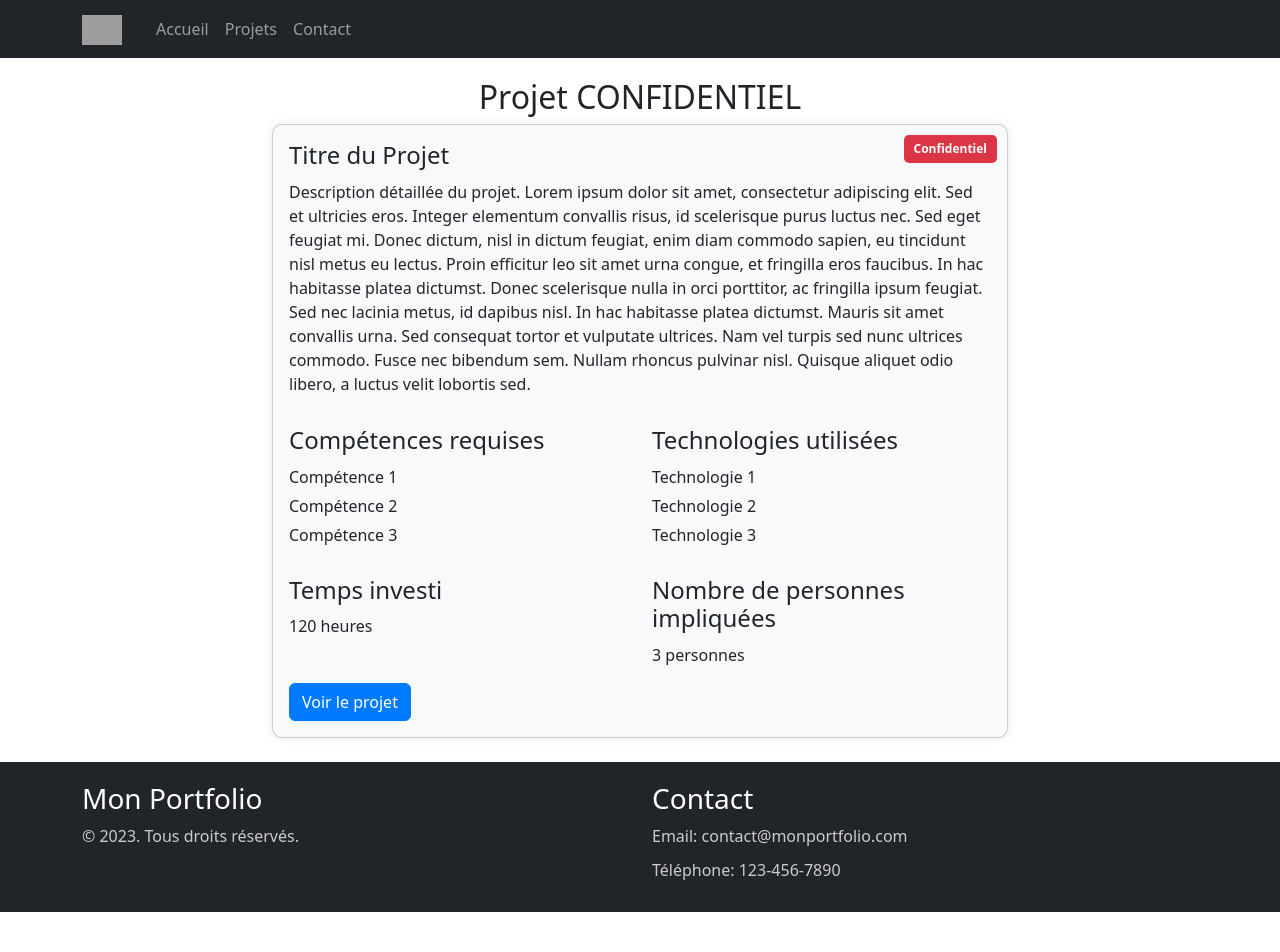
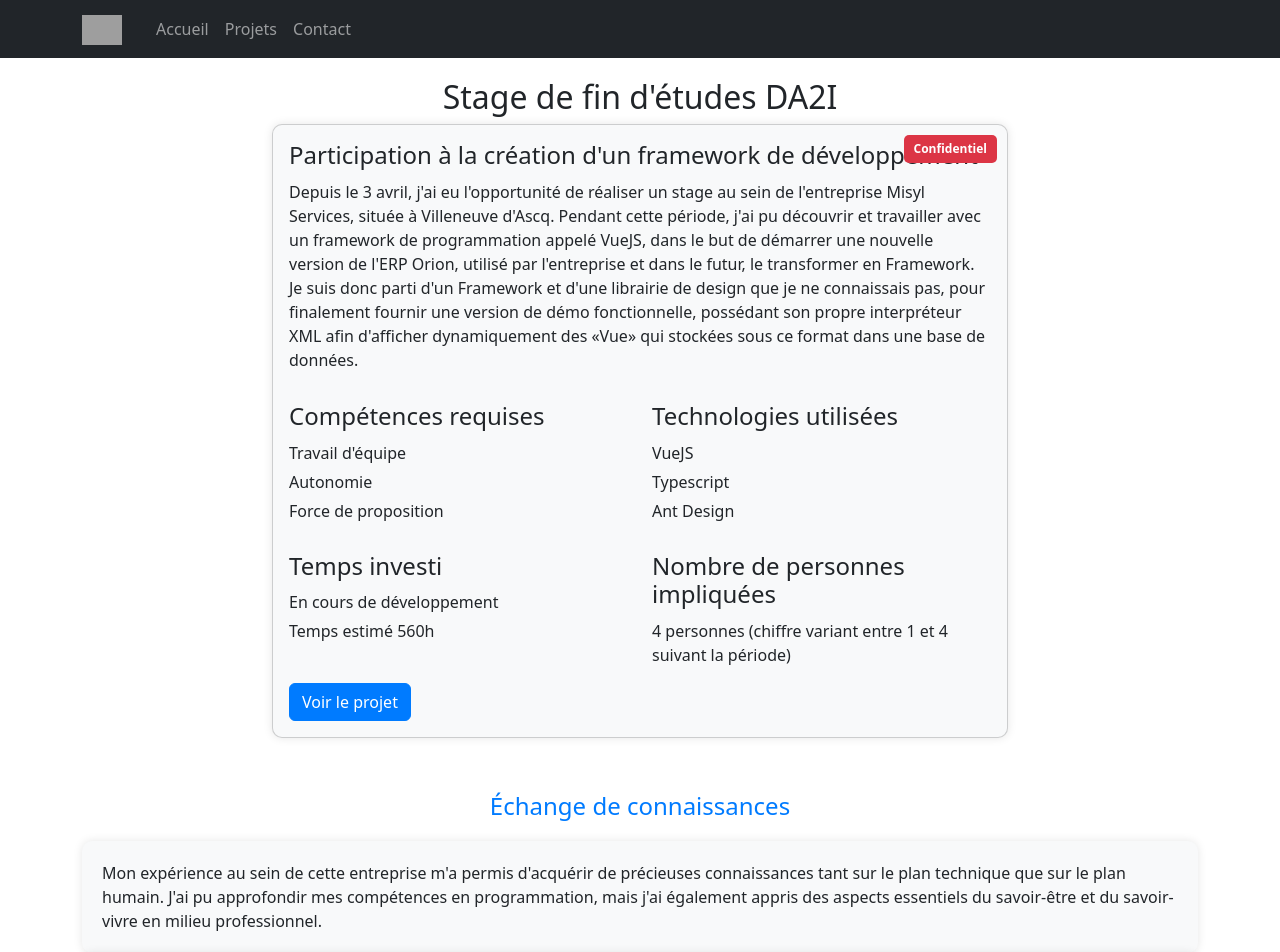
Before and after one commit to LBasil/portfolio-vuejs, a Vue app: page /misyl-project in a window 1280 px wide. Shown: the top 952 px of the page. Before the commit the page ends 912 px from the top, so only its background shows below. Built offline with nearby package versions, Linux system fonts and the light colour scheme; grey boxes are pictures that could not be loaded.

Commit message:
Partie stage misyl terminée

```diff
--- a/src/views/MisylProject.vue
+++ b/src/views/MisylProject.vue
@@ -1,27 +1,25 @@
 <template>
   <div class="container">
-    <h2 class="text-center">Projet CONFIDENTIEL</h2>
+    <h2 class="text-center">Stage de fin d'études DA2I</h2>
     <div class="row justify-content-center">
       <div class="col-md-8">
         <div class="card mb-4 animated-card">
           <div class="card-body">
             <h5 class="card-title animated-title" data-animation="slide-up">
-              Titre du Projet
+              Participation à la création d'un framework de développement
             </h5>
             <p class="card-text">
-              Description détaillée du projet. Lorem ipsum dolor sit amet,
-              consectetur adipiscing elit. Sed et ultricies eros. Integer
-              elementum convallis risus, id scelerisque purus luctus nec. Sed
-              eget feugiat mi. Donec dictum, nisl in dictum feugiat, enim diam
-              commodo sapien, eu tincidunt nisl metus eu lectus. Proin efficitur
-              leo sit amet urna congue, et fringilla eros faucibus. In hac
-              habitasse platea dictumst. Donec scelerisque nulla in orci
-              porttitor, ac fringilla ipsum feugiat. Sed nec lacinia metus, id
-              dapibus nisl. In hac habitasse platea dictumst. Mauris sit amet
-              convallis urna. Sed consequat tortor et vulputate ultrices. Nam
-              vel turpis sed nunc ultrices commodo. Fusce nec bibendum sem.
-              Nullam rhoncus pulvinar nisl. Quisque aliquet odio libero, a
-              luctus velit lobortis sed.
+              Depuis le 3 avril, j'ai eu l'opportunité de réaliser un stage au
+              sein de l'entreprise Misyl Services, située à Villeneuve d'Ascq.
+              Pendant cette période, j'ai pu découvrir et travailler avec un
+              framework de programmation appelé VueJS, dans le but de démarrer
+              une nouvelle version de l'ERP Orion, utilisé par l'entreprise et
+              dans le futur, le transformer en Framework. Je suis donc parti
+              d'un Framework et d'une librairie de design que je ne connaissais
+              pas, pour finalement fournir une version de démo fonctionnelle,
+              possédant son propre interpréteur XML afin d'afficher
+              dynamiquement des «Vue» qui stockées sous ce format dans une base
+              de données.
             </p>
             <div class="project-details">
               <div class="row">
@@ -33,9 +31,9 @@
                     Compétences requises
                   </h6>
                   <ul class="list-group">
-                    <li class="list-group-item">Compétence 1</li>
-                    <li class="list-group-item">Compétence 2</li>
-                    <li class="list-group-item">Compétence 3</li>
+                    <li class="list-group-item">Travail d'équipe</li>
+                    <li class="list-group-item">Autonomie</li>
+                    <li class="list-group-item">Force de proposition</li>
                   </ul>
                 </div>
                 <div class="col-md-6">
@@ -46,9 +44,9 @@
                     Technologies utilisées
                   </h6>
                   <ul class="list-group">
-                    <li class="list-group-item">Technologie 1</li>
-                    <li class="list-group-item">Technologie 2</li>
-                    <li class="list-group-item">Technologie 3</li>
+                    <li class="list-group-item">VueJS</li>
+                    <li class="list-group-item">Typescript</li>
+                    <li class="list-group-item">Ant Design</li>
                   </ul>
                 </div>
               </div>
@@ -60,7 +58,10 @@
                   >
                     Temps investi
                   </h6>
-                  <p>120 heures</p>
+                  <ul class="list-group">
+                    <li class="list-group-item">En cours de développement</li>
+                    <li class="list-group-item">Temps estimé 560h</li>
+                  </ul>
                 </div>
                 <div class="col-md-6">
                   <h6
@@ -69,7 +70,10 @@
                   >
                     Nombre de personnes impliquées
                   </h6>
-                  <p>3 personnes</p>
+                  <p>
+                    4 personnes (chiffre variant entre 1 et 4 suivant la
+                    période)
+                  </p>
                 </div>
               </div>
             </div>
@@ -79,18 +83,41 @@
         </div>
       </div>
     </div>
+
+    <div class="knowledge-exchange">
+      <h3 class="text-center">Échange de connaissances</h3>
+      <div class="knowledge-exchange-content">
+        <p>
+          Mon expérience au sein de cette entreprise m'a permis d'acquérir de
+          précieuses connaissances tant sur le plan technique que sur le plan
+          humain. J'ai pu approfondir mes compétences en programmation, mais
+          j'ai également appris des aspects essentiels du savoir-être et du
+          savoir-vivre en milieu professionnel.
+        </p>
+      </div>
+      <div class="knowledge-exchange-content">
+        <p>
+          En échange, j'ai apporté à l'entreprise des compétences techniques
+          spécifiques, une base solide pour le projet et du code réutilisable.
+          Mon travail de recherche et d'exploration technique a permis d'élargir
+          les possibilités du projet, la réutilisabilité du code et la
+          documentation ont contribué à une meilleure efficacité et à une
+          maintenance simplifiée.
+        </p>
+      </div>
+    </div>
   </div>
 </template>
 
-<script>
+<script lang="ts">
 export default {
   mounted() {
     this.animateTitles();
   },
   methods: {
     animateTitles() {
-      const animatedTitles = document.querySelectorAll(".animated-title");
-      animatedTitles.forEach((title) => {
+      const animatedTitles: any = document.querySelectorAll(".animated-title");
+      animatedTitles.forEach((title: any) => {
         const animation = title.getAttribute("data-animation");
         title.classList.add(animation);
       });
@@ -158,6 +185,28 @@ export default {
   z-index: 1;
 }
 
+.knowledge-exchange {
+  margin-top: 30px;
+}
+
+.knowledge-exchange h3 {
+  font-size: 24px;
+  margin-bottom: 20px;
+  text-align: center;
+  color: #007bff;
+}
+
+.knowledge-exchange-content {
+  background-color: #f8f9fa;
+  border-radius: 10px;
+  box-shadow: 0px 0px 10px rgba(0, 0, 0, 0.1);
+  padding: 20px;
+}
+
+.knowledge-exchange p {
+  margin-bottom: 0;
+}
+
 @keyframes slide-up {
   0% {
     transform: translateY(20px);
```
